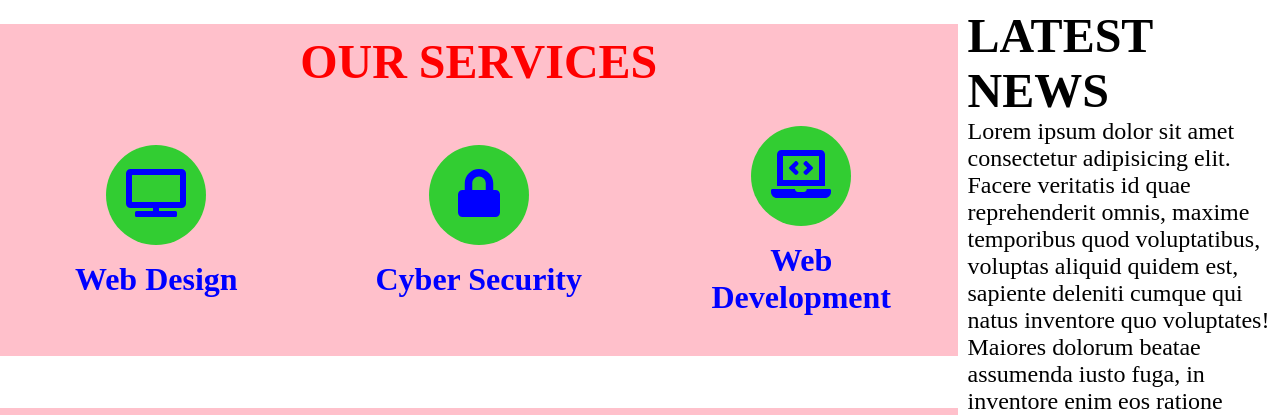
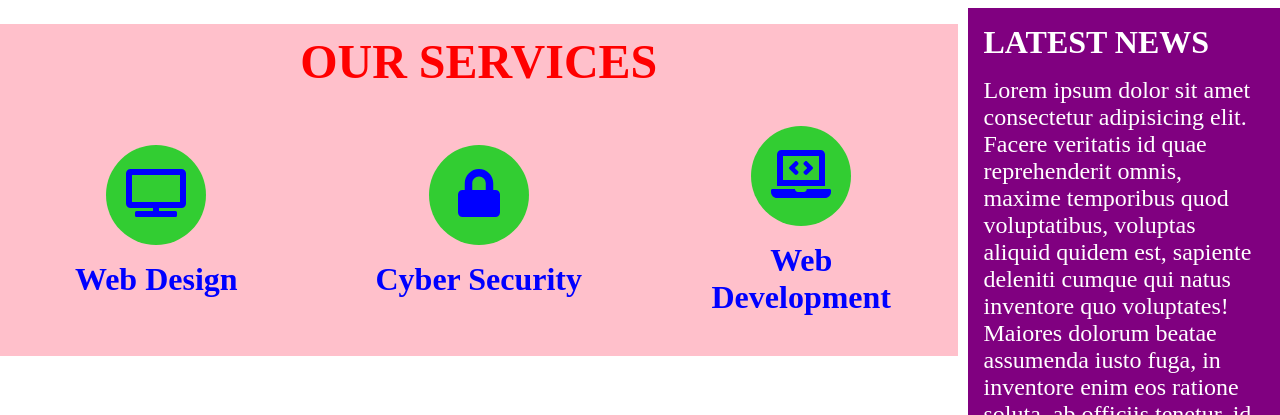
Before and after one commit to briansimiyuj/Benzer-Website, a plain HTML site: page index.html in a window 1280 px wide. Shown: the part 972-1387 px from the top of the page. Drawn offline with Linux system fonts and the light colour scheme.

Commit message:
Aside initial styles

```diff
--- a/style.css
+++ b/style.css
@@ -297,8 +297,26 @@ article{
     margin-bottom: 1rem;
 }
 
+
+
+
+
+
+
 aside{
     grid-area: aside;
+    background: purple;
+    color: #fff;
+    padding: 1rem;
+}
+
+aside h1{
+    font-size: 2rem;
+    margin-bottom: 1rem;
+}
+
+aside p{
+    font-size: 1.5rem;
 }
 
 footer{
```
